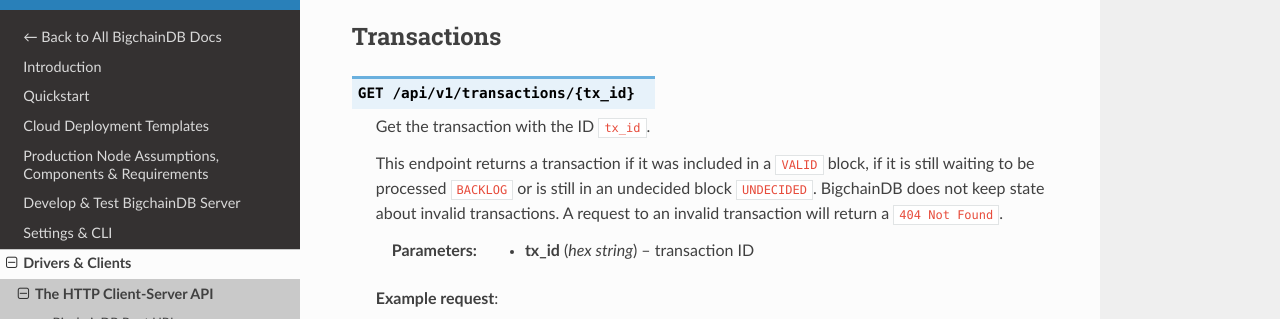
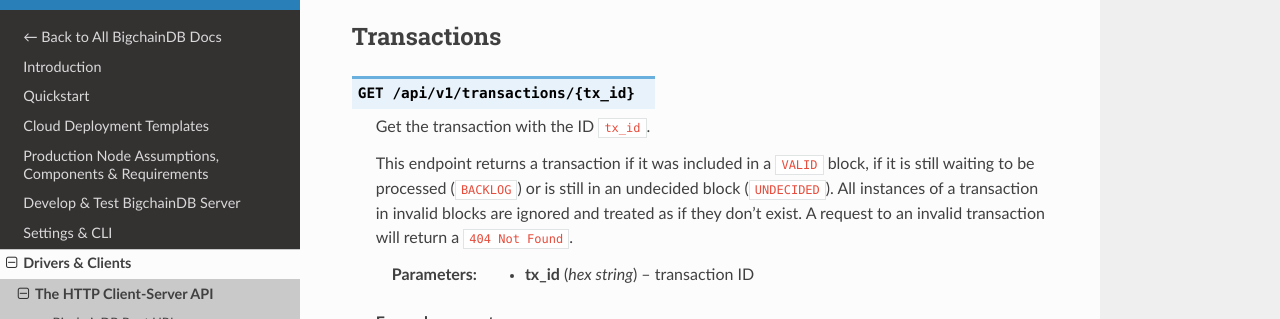
Before and after one commit to bigchaindb/bigchaindb, a Sphinx documentation site: the page built from docs/server/source/drivers-clients/http-client-server-api.rst, in a window 1280 px wide and 900 px high, scrolled down 737 px, cut to the strip 104-423 px from the top of the window. Built offline with Sphinx 7.4.7 and the Read the Docs theme 2.0.0, drawn with Linux system fonts in a browser that asks for light colours; pages that are not in the unit, such as notebooks, are missing from menus.

Commit message:
clarify how bigchaindb handles invalid transactions

```diff
--- a/docs/server/source/drivers-clients/http-client-server-api.rst
+++ b/docs/server/source/drivers-clients/http-client-server-api.rst
@@ -47,9 +47,10 @@
    Get the transaction with the ID ``tx_id``.
 
    This endpoint returns a transaction if it was included in a ``VALID`` block,
-   if it is still waiting to be processed ``BACKLOG`` or is still in an
-   undecided block ``UNDECIDED``. BigchainDB does not keep state about invalid
-   transactions. A request to an invalid transaction will return a ``404 Not Found``.
+   if it is still waiting to be processed (``BACKLOG``) or is still in an
+   undecided block (``UNDECIDED``). All instances of a transaction in invalid
+   blocks are ignored and treated as if they don't exist. A request to an
+   invalid transaction will return a ``404 Not Found``.
 
    :param tx_id: transaction ID
    :type tx_id: hex string
```
